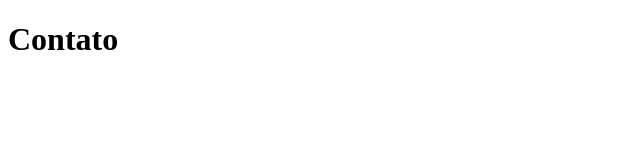
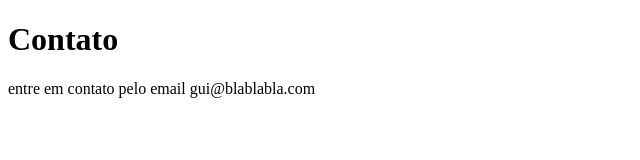
Before and after one commit to janainacazuza/sistema-de-cadastro, a plain HTML site: page Contato.html in a window 1280 px wide. Shown: the whole page, without its empty margins (0-640 px from the left). Drawn offline with Linux system fonts and the light colour scheme.

Commit message:
adicionando o email

```diff
--- a/Contato.html
+++ b/Contato.html
@@ -8,5 +8,6 @@
 </head>
 <body>
     <h1>Contato</h1>
+    <p>entre em contato pelo email gui@blablabla.com</p>
 </body>
 </html>
```
